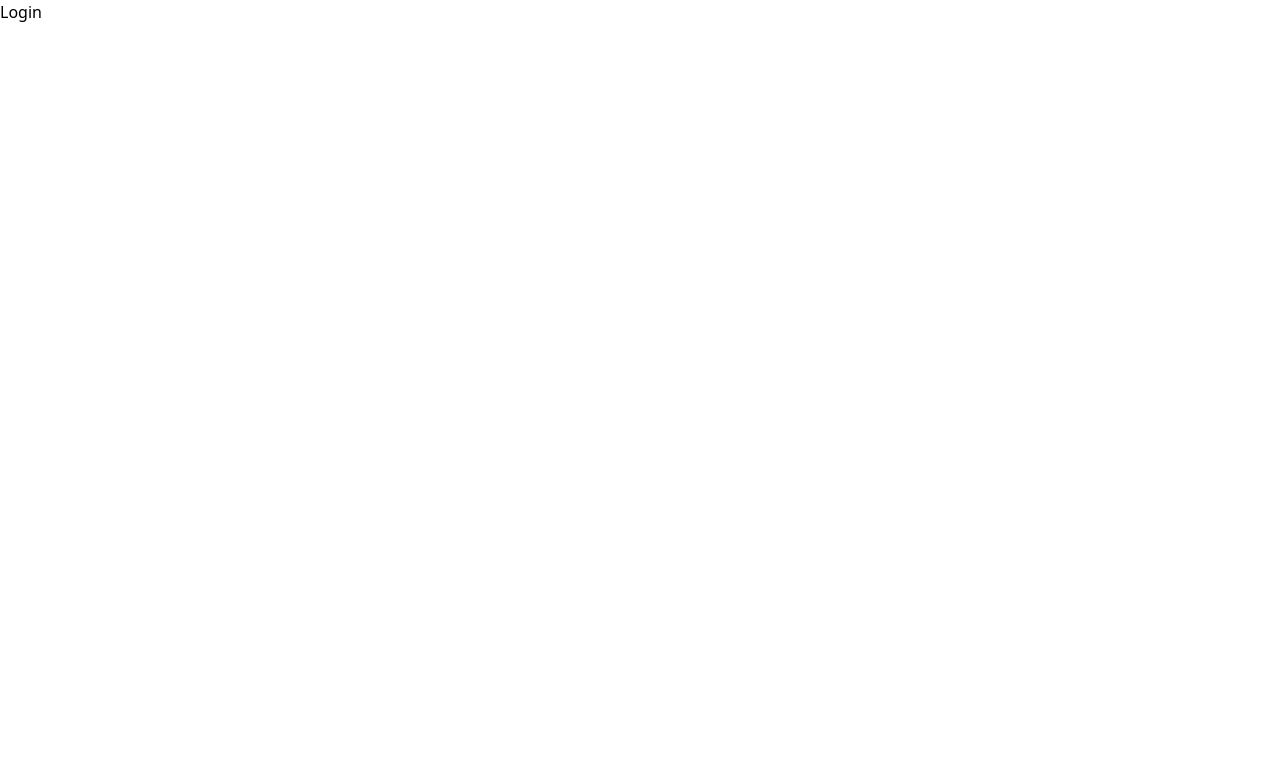
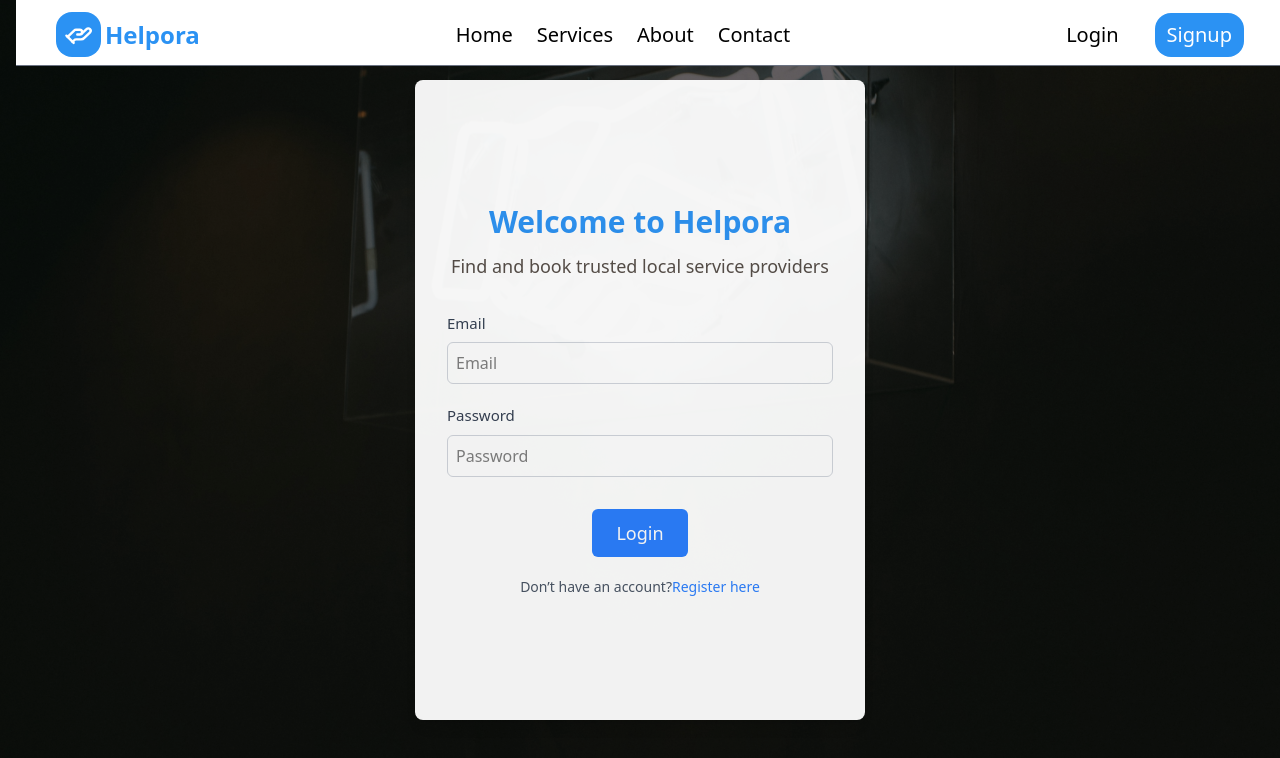
Before and after one commit to siddhikharde/ICP12-Group-Project-FullStack-Helpora, a React (Vite) app in the folder client/: page /login in a window 1280 px wide. Shown: the top 758 px of the page. Built offline with nearby package versions, Linux system fonts and the light colour scheme.

Commit message:
login form created

```diff
--- a/client/src/views/Login.jsx
+++ b/client/src/views/Login.jsx
@@ -1,11 +1,53 @@
 import React from 'react'
+import Input from '../component/Input'
+import Button from '../component/Button'
+import { useState } from 'react'
+import { toast, Toaster } from 'react-hot-toast'
+import axios from 'axios'
+import Navbar from '../component/Navbar'
+import RegisterBg from "../assets/register-bg.jpg"
 
 function Login() {
   return (
-    <div>
-      Login
+    <div className='min-h-screen bg-cover bg-center relative flex justify-center px-4 py-10'
+     style={{ backgroundImage: `url(${RegisterBg})` }}>
+      <Navbar/>
+       <div className="absolute inset-0 bg-black opacity-[60%]"></div>
+      <div className='relative  flex justify-center h-auto flex-col items-center mx-auto my-10 w-[90%] md:w-[450px] p-5 bg-white opacity-[95%] shadow-lg rounded-lg gap-5 '>
+       <div className='flex flex-col items-center justify-center gap-3'>
+         <h1 className='text-3xl text-center font-bold text-[#2b92f3]'>Welcome to Helpora</h1>
+        <p className='text-lg text-center text-[#554d47]'>Find and book trusted local service providers</p>
+       </div>
+        <div className='w-full p-3 flex flex-col gap-5  '>
+
+           <div className='flex flex-col gap-2'>
+            <label className=' text-[15px] text-gray-700 ' >Email</label>
+            <Input placeholder='Email' type='email'  onChange={(e)=>{
+              setNewUser({...newUser , email:e.target.value})
+            }} />
+          </div>
+           <div className='flex flex-col gap-2'>
+            <label className=' text-[15px] text-gray-700' >Password</label>
+            <Input placeholder='Password' type='password' onChange={(e)=>{
+              setNewUser({...newUser , password:e.target.value})
+            }} />
+  </div>
+      </div>
+
+     <Button title="Login" size="lg" color="primary" onClick={()=>{
+        saveUser();
+     }} />
+       <div className='text-sm text-gray-600'>
+                 Don’t have an account?
+          <a href="/register" className='text-blue-500 hover:underline'>
+             Register here
+          </a>
+        </div>
+    </div>
+    <Toaster/>
     </div>
   )
 }
 
+
 export default Login
--- a/client/src/views/Register.jsx
+++ b/client/src/views/Register.jsx
@@ -5,6 +5,7 @@ import { useState } from 'react'
 import { toast, Toaster } from 'react-hot-toast'
 import axios from 'axios'
 import RegisterBg from "../assets/register-bg.jpg"
+import Navbar from '../component/Navbar'
 
 function Register() {
 
@@ -36,14 +37,15 @@ function Register() {
       toast.error("Registration failed. Please try again.", {id:"registerFailed"});
     }
   }
-  return (
+  return (<>
+     <Navbar/>
     <div className='min-h-screen bg-cover bg-center relative flex justify-center px-4 py-10'
      style={{ backgroundImage: `url(${RegisterBg})` }}>
        <div className="absolute inset-0 bg-black opacity-[60%]"></div>
-      <div className='relative  flex justify-center flex-col items-center mx-auto my-10 w-[90%] md:w-[450px] p-5 bg-white opacity-[95%] shadow-lg rounded-lg gap-5 '>
+      <div className='relative  flex justify-center flex-col items-center mx-auto my-10 w-[95%] md:w-[450px] p-5 bg-white opacity-[95%] shadow-lg rounded-lg gap-5 '>
        <div className='flex flex-col items-center justify-center gap-3'>
-         <h1 className='text-3xl font-bold text-[#2b92f3]'>Welcome to Helpora</h1>
-        <p className='text-lg text-[#554d47]'>Find and book trusted local service providers</p>
+         <h1 className='text-3xl text-center font-bold text-[#2b92f3]'>Welcome to Helpora</h1>
+        <p className='text-lg text-center text-[#554d47]'>Find and book trusted local service providers</p>
        </div>
         <div className='w-full p-3 flex flex-col gap-5  '>
           <div className='flex flex-col gap-2'>
@@ -93,6 +95,7 @@ function Register() {
     </div>
     <Toaster/>
     </div>
+    </>
   )
 }
 
```
